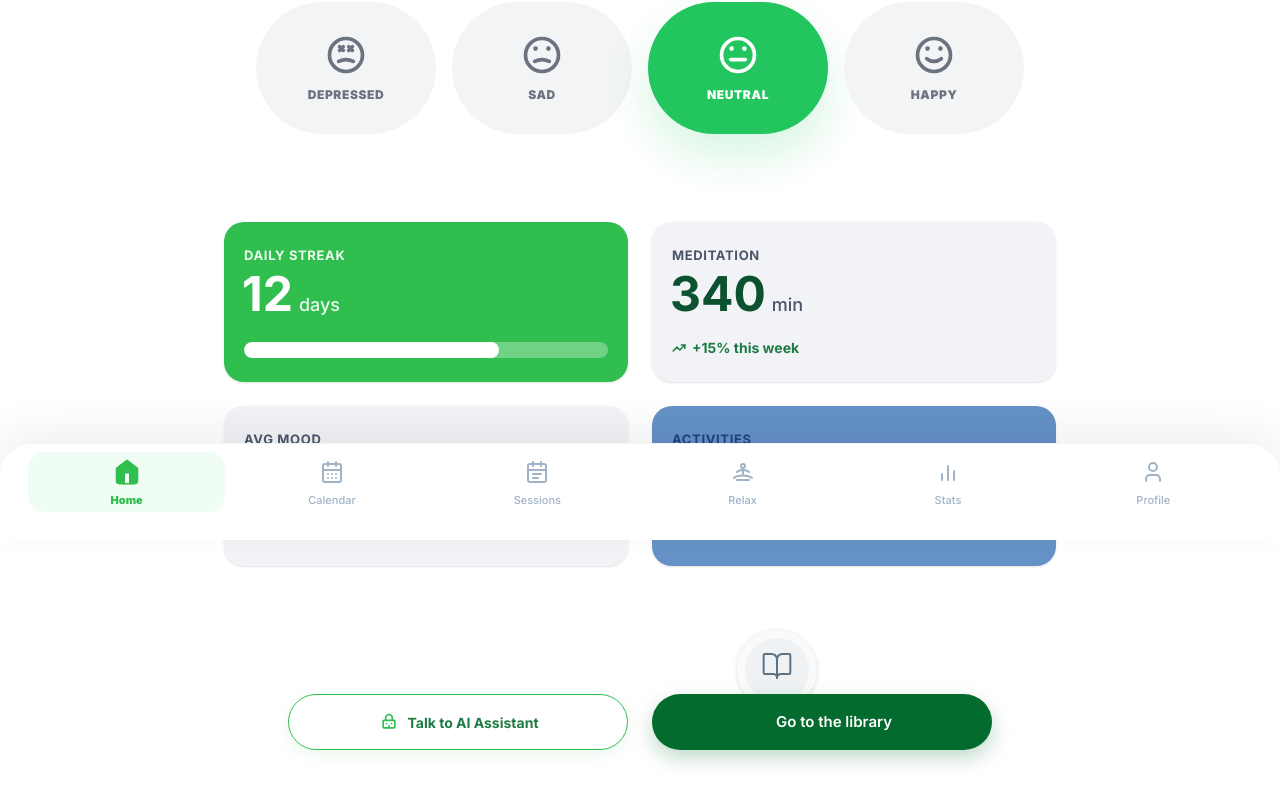
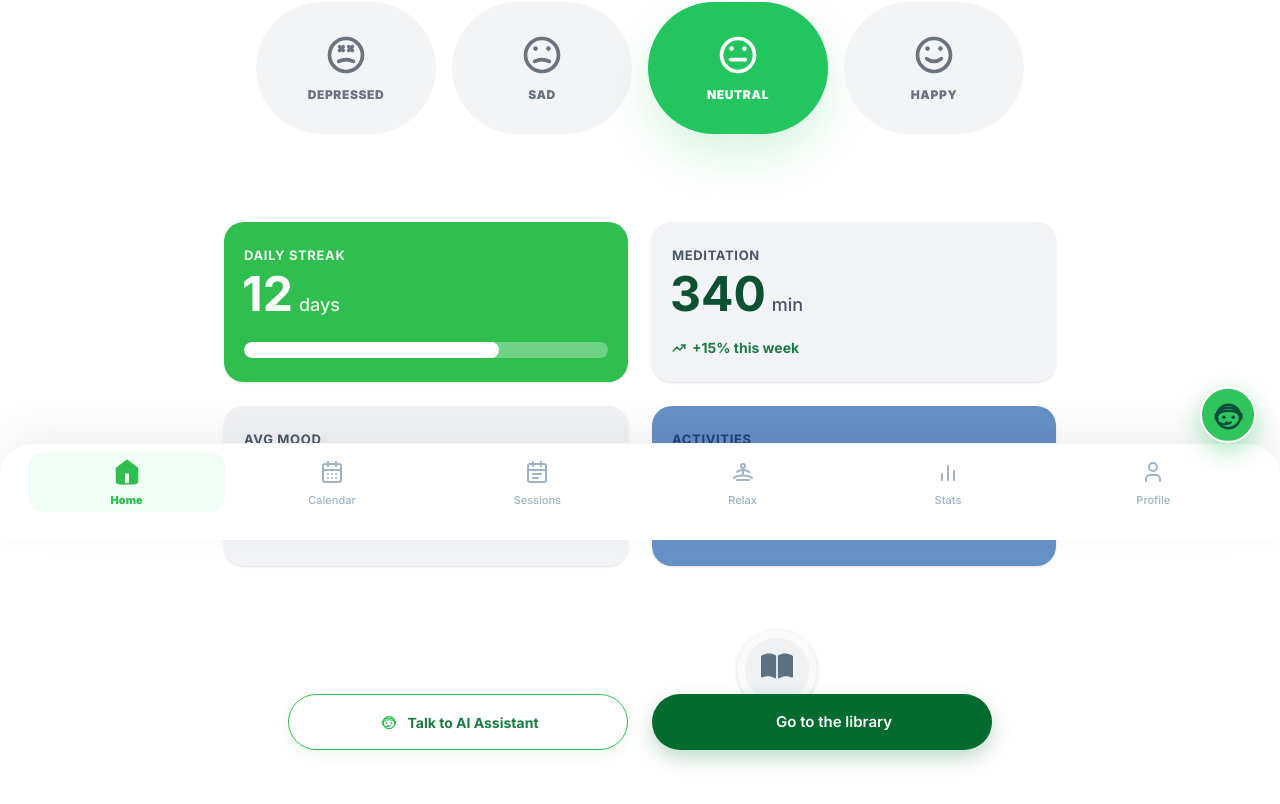
Before and after one commit to FatmaAhmedMoawd/Tabtaba-Finally-Project, a Next.js app: page /dashboard in a window 1280 px wide. Shown: the part 260-1064 px from the top of the page. Built offline with nearby package versions, Linux system fonts and the light colour scheme; a web font is replaced by a local one.

Commit message:
changes dots @icons

```diff
--- a/app/layout.tsx
+++ b/app/layout.tsx
@@ -2,6 +2,7 @@ import type {Metadata} from 'next';
 import { Playfair_Display, Quicksand, Inter } from 'next/font/google';
 import './globals.css'; // Global styles
 import { LanguageProvider } from '@/lib/language-context';
+import { FloatingAssistantButton } from '@/shared/ui/floating-assistant-button';
 
 const playfair = Playfair_Display({
   subsets: ['latin'],
@@ -30,6 +31,7 @@ export default function RootLayout({children}: {children: React.ReactNode}) {
       <body className="font-sans antialiased text-gray-900 bg-white" suppressHydrationWarning>
         <LanguageProvider>
           {children}
+          <FloatingAssistantButton />
         </LanguageProvider>
       </body>
     </html>
--- /dev/null
+++ b/shared/ui/floating-assistant-button.tsx
@@ -0,0 +1,71 @@
+'use client';
+
+import React from 'react';
+import { usePathname, useRouter } from 'next/navigation';
+import { motion } from 'motion/react';
+
+export function FloatingAssistantButton() {
+  const pathname = usePathname();
+  const router = useRouter();
+
+  // Hide the floating button on the chat page itself
+  if (pathname === '/chat') {
+    return null;
+  }
+
+  // Also hide on auth and onboarding pages where it might be distracting
+  const hideOnPaths = ['/login', '/register', '/onboarding', '/forgot-password'];
+  if (hideOnPaths.some(p => pathname?.startsWith(p))) {
+    return null;
+  }
+
+  return (
+    <motion.button
+      onClick={() => router.push('/chat')}
+      initial={{ scale: 0, opacity: 0 }}
+      animate={{
+        scale: 1,
+        opacity: 1,
+        y: [0, -8, 0]
+      }}
+      transition={{
+        scale: { duration: 0.3 },
+        opacity: { duration: 0.3 },
+        y: {
+          repeat: Infinity,
+          duration: 3,
+          ease: "easeInOut"
+        }
+      }}
+      whileHover={{ scale: 1.15 }}
+      whileTap={{ scale: 0.9 }}
+      className="fixed bottom-24 right-6 z-[999] w-14 h-14 rounded-full bg-[#30C45D] flex items-center justify-center shadow-[0_8px_25px_rgba(48,196,93,0.4)] border-2 border-white cursor-pointer overflow-hidden"
+      aria-label="Talk to AI Assistant"
+    >
+      <svg viewBox="0 0 100 100" className="w-[75%] h-[75%] text-[#064E3B] fill-none" stroke="currentColor" strokeWidth="6.5" strokeLinecap="round" strokeLinejoin="round">
+        {/* Head outline */}
+        <circle cx="50" cy="53" r="30" strokeWidth="6.5" />
+
+        {/* Hair bangs */}
+        <path d="M22 50 C28 35, 72 35, 78 50" strokeWidth="6" />
+
+        {/* Headset band */}
+        <path d="M20 53 C20 23, 80 23, 80 53" strokeWidth="6.5" />
+
+        {/* Headset ear cups */}
+        <rect x="14" y="44" width="7" height="18" rx="3.5" fill="currentColor" stroke="none" />
+        <rect x="79" y="44" width="7" height="18" rx="3.5" fill="currentColor" stroke="none" />
+
+        {/* Eyes */}
+        <circle cx="38" cy="55" r="4.5" fill="currentColor" stroke="none" />
+        <circle cx="62" cy="55" r="4.5" fill="currentColor" stroke="none" />
+
+        {/* Smile */}
+        <path d="M44 68 C47 72, 53 72, 56 68" strokeWidth="6" />
+
+        {/* Microphone boom arm */}
+        <path d="M18 60 Q26 76 46 72" strokeWidth="5.5" />
+      </svg>
+    </motion.button>
+  );
+}
--- a/widgets/dashboard/ui/bottom-actions.tsx
+++ b/widgets/dashboard/ui/bottom-actions.tsx
@@ -1,5 +1,4 @@
 import React from 'react';
-import { BookOpen } from 'lucide-react';
 import Image from 'next/image';
 import Link from 'next/link';
 
@@ -9,10 +8,18 @@ export const BottomActions: React.FC = () => {
 
       {/* Talk to AI Assistant */}
       <Link href="/chat" className="w-full h-[56px] rounded-[2rem] border-[1.5px] border-[#30BE4F] bg-white flex items-center justify-center gap-1.5 focus:outline-none focus:ring-2 focus:ring-[#30BE4F] px-2 shadow-[0_4px_15px_rgba(48,190,79,0.1)] hover:-translate-y-1 hover:shadow-[0_8px_20px_rgba(48,190,79,0.2)] transition-all duration-300 group">
-        {/* Placeholder icon for AI assistant */}
+        {/* Headset icon for AI assistant */}
         <span className="w-6 h-6 flex items-center justify-center transition-transform group-hover:scale-110 shrink-0">
-           <svg className="w-5 h-5 text-[#30BE4F]" viewBox="0 0 24 24" fill="none" xmlns="http://www.w3.org/2000/svg">
-              <path d="M12 2C9.243 2 7 4.243 7 7V9H6C4.897 9 4 9.897 4 11V18C4 19.103 4.897 20 6 20H18C19.103 20 20 19.103 20 18V11C20 9.897 19.103 9 18 9H17V7C17 4.243 14.757 2 12 2ZM12 4C13.654 4 15 5.346 15 7V9H9V7C9 5.346 10.346 4 12 4ZM6 11H18V18H6V11ZM9 13C8.448 13 8 13.448 8 14C8 14.552 8.448 15 9 15C9.552 15 10 14.552 10 14C10 13.448 9.552 13 9 13ZM15 13C14.448 13 14 13.448 14 14C14 14.552 14.448 15 15 15C15.552 15 16 14.552 16 14C16 13.448 15.552 13 15 13ZM11 16H13V18H11V16Z" fill="currentColor"/>
+           <svg className="w-5 h-5 text-[#30BE4F] fill-none" viewBox="0 0 100 100" stroke="currentColor" strokeWidth="6.5" strokeLinecap="round" strokeLinejoin="round" xmlns="http://www.w3.org/2000/svg">
+              <circle cx="50" cy="53" r="30" strokeWidth="6.5" />
+              <path d="M22 50 C28 35, 72 35, 78 50" strokeWidth="6" />
+              <path d="M20 53 C20 23, 80 23, 80 53" strokeWidth="6.5" />
+              <rect x="14" y="44" width="7" height="18" rx="3.5" fill="currentColor" stroke="none" />
+              <rect x="79" y="44" width="7" height="18" rx="3.5" fill="currentColor" stroke="none" />
+              <circle cx="38" cy="55" r="4.5" fill="currentColor" stroke="none" />
+              <circle cx="62" cy="55" r="4.5" fill="currentColor" stroke="none" />
+              <path d="M44 68 C47 72, 53 72, 56 68" strokeWidth="6" />
+              <path d="M18 60 Q26 76 46 72" strokeWidth="5.5" />
            </svg>
         </span>
         <span className="text-[12px] sm:text-[14px] font-bold text-[#1E7B44] truncate">Talk to AI Assistant</span>
@@ -20,10 +27,12 @@ export const BottomActions: React.FC = () => {
 
       {/* Go to the library */}
       <Link href="/library" className="relative w-full">
-        {/* Floating Icon Background */}
-        <div className="absolute -top-[3.75rem] md:-top-[4rem] left-1/2 -translate-x-1/2 md:left-[25%] md:translate-x-0 w-[4.5rem] h-[4.5rem] sm:w-[5rem] sm:h-[5rem] bg-[#Eef2f5] rounded-full flex items-start justify-center pt-3 z-0 border-[8px] border-[#FAFAFA] overflow-hidden pointer-events-none drop-shadow-sm">
-           <BookOpen className="w-7 h-7 sm:w-8 sm:h-8 text-[#5C7182]" strokeWidth={1.5} />
-        </div>
+         {/* Floating Icon Background */}
+         <div className="absolute -top-[3.75rem] md:-top-[4rem] left-1/2 -translate-x-1/2 md:left-[25%] md:translate-x-0 w-[4.5rem] h-[4.5rem] sm:w-[5rem] sm:h-[5rem] bg-[#Eef2f5] rounded-full flex items-start justify-center pt-3 z-0 border-[8px] border-[#FAFAFA] overflow-hidden pointer-events-none drop-shadow-sm">
+            <svg className="w-7 h-7 sm:w-8 sm:h-8 text-[#5C7182]" viewBox="0 0 576 512" fill="currentColor" xmlns="http://www.w3.org/2000/svg">
+               <path d="M144.3 32.04C106.9 31.29 63.7 41.44 18.6 61.29c-11.42 5.026-18.6 16.67-18.6 29.15l0 357.6c0 11.55 11.99 19.55 22.45 14.65c126.3-59.14 219.8 11 223.8 14.01C249.1 478.9 252.5 480 256 480c12.4 0 16-11.38 16-15.98V80.04c0-5.203-2.531-10.08-6.781-13.08C263.3 65.58 216.7 33.35 144.3 32.04zM557.4 61.29c-45.11-19.79-88.48-29.61-125.7-29.26c-72.44 1.312-118.1 33.55-120.9 34.92C306.5 69.96 304 74.83 304 80.04v383.1C304 468.4 307.5 480 320 480c3.484 0 6.938-1.125 9.781-3.328c3.925-3.018 97.44-73.16 223.8-14c10.46 4.896 22.45-3.105 22.45-14.65l.0001-357.6C575.1 77.97 568.8 66.31 557.4 61.29z"/>
+            </svg>
+         </div>
 
         <button className="relative z-10 w-full h-[56px] bg-[#026B2D] text-white rounded-[2rem] flex items-center justify-center font-semibold text-[13.5px] sm:text-[15px] focus:outline-none focus:ring-2 focus:ring-[#026B2D] shadow-[0_8px_20px_rgba(2,107,45,0.25)] hover:-translate-y-1 hover:shadow-[0_12px_25px_rgba(2,107,45,0.35)] transition-all duration-300">
           <span className="truncate mt-2 md:mt-0 md:pl-6">Go to the library</span>
```
Also changed, not shown: features/calendar/ui/appointment-booking.tsx (+44 -54 lines), features/chat/ui/chat-interface.tsx (+23 -16 lines).
